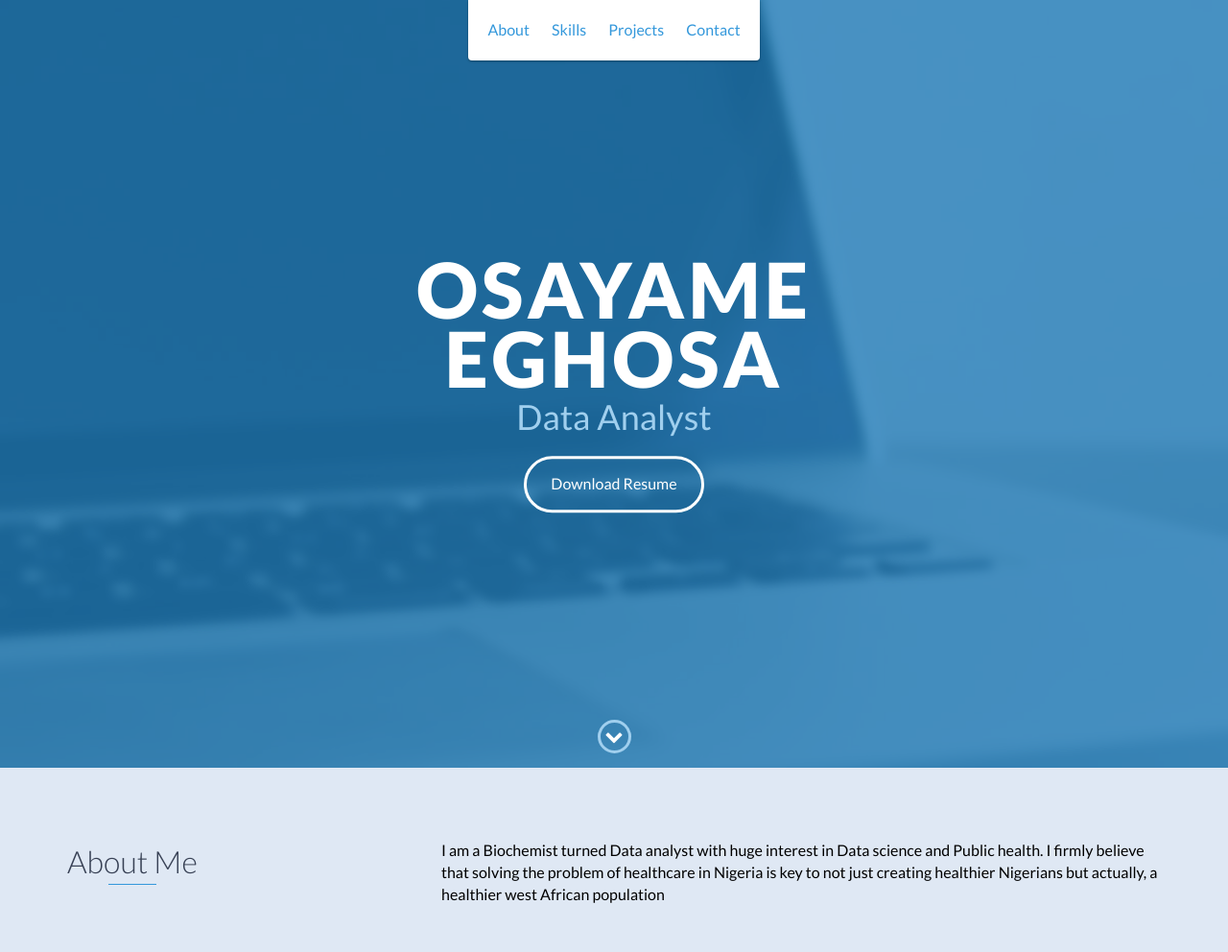
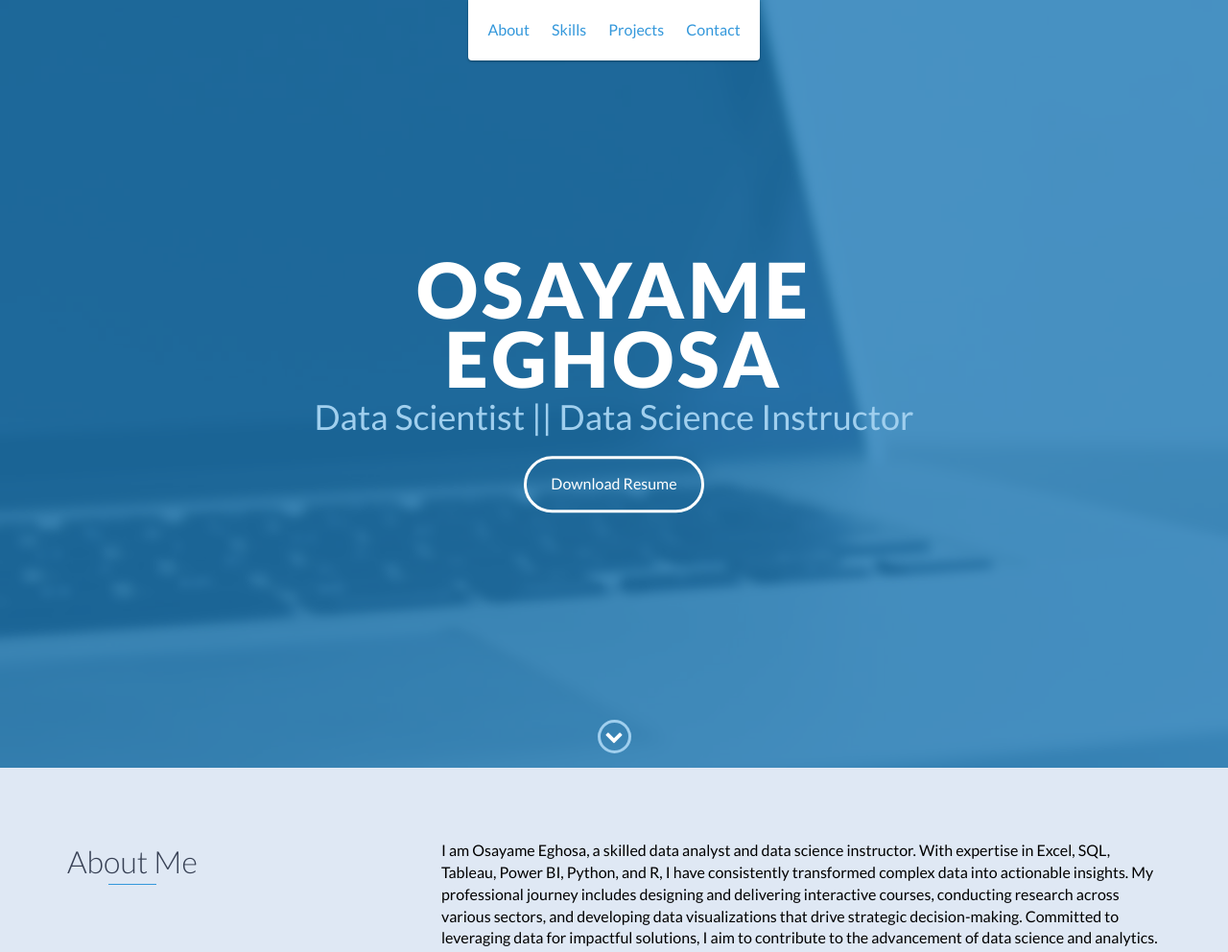
Before and after one commit to Austinteghs/Portfolio, a website: page index.html in a window 1280 px wide. Shown: the top 992 px of the page at 96% size. Drawn offline with nearby package versions, Linux system fonts and the light colour scheme.

Commit message:
Add files via upload

```diff
--- a/index.html
+++ b/index.html
@@ -43,8 +43,8 @@
     <div id="lead">
         <div id="lead-content">
             <h1>Osayame Eghosa</h1>
-            <h2>Data Analyst</h2>
-             <a href="https://drive.google.com/file/d/1fqtdz3mhJWwWK5B4VRl_CE1GEuKdAIXn/view?usp=sharing" target="_blank" class="btn-rounded-white">Download Resume</a>
+            <h2>Data Scientist || Data Science Instructor</h2>
+             <a href="https://drive.google.com/file/d/1VsYnVCTolIaO7_qw6IdDQcI8w3N8Il9z/view?usp=sharing" target="_blank" class="btn-rounded-white">Download Resume</a>
         </div>
         <!-- End #lead-content -->
 
@@ -67,7 +67,7 @@
                 </div>
                 <div class="col-md-8">
                     <p style="color: black;">
- I am a Biochemist turned Data analyst with huge interest in Data science and Public health. I firmly believe that solving the problem of healthcare in Nigeria is key to not just creating healthier Nigerians but actually, a healthier west African population                    </p>
+                        I am Osayame Eghosa, a skilled data analyst and data science instructor. With expertise in Excel, SQL, Tableau, Power BI, Python, and R, I have consistently transformed complex data into actionable insights. My professional journey includes designing and delivering interactive courses, conducting research across various sectors, and developing data visualizations that drive strategic decision-making. Committed to leveraging data for impactful solutions, I aim to contribute to the advancement of data science and analytics. </p>
                 </div>
             </div>
         </div>
```
